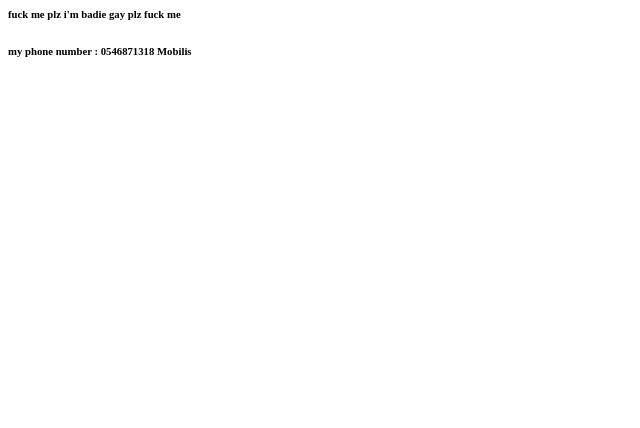
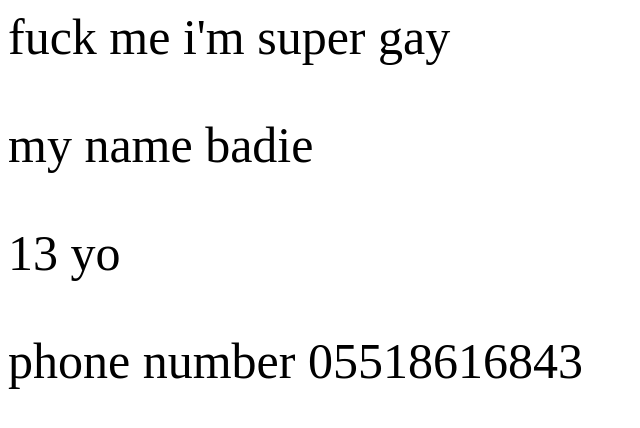
Before and after one commit to nadouri311/nadouri311.github.io, a plain HTML site: page index.html in a window 1280 px wide. Shown: the whole page, without its empty margins (0-640 px from the left). Drawn offline with Linux system fonts and the light colour scheme.

Commit message:
Add files via upload

```diff
--- a/index.html
+++ b/index.html
@@ -1,7 +1,4 @@
-<h6>fuck me plz i'm badie gay plz fuck me</h6>
-
-
-
-
-
-<h6>my phone number : 0546871318 Mobilis</h6>
+<p style="font-size:50px;">fuck me i'm super gay</p>
+<p style="font-size:50px;">my name badie</p>
+<p style="font-size:50px;">13 yo</p>
+<p style="font-size:50px;">phone number 05518616843</p>
```
